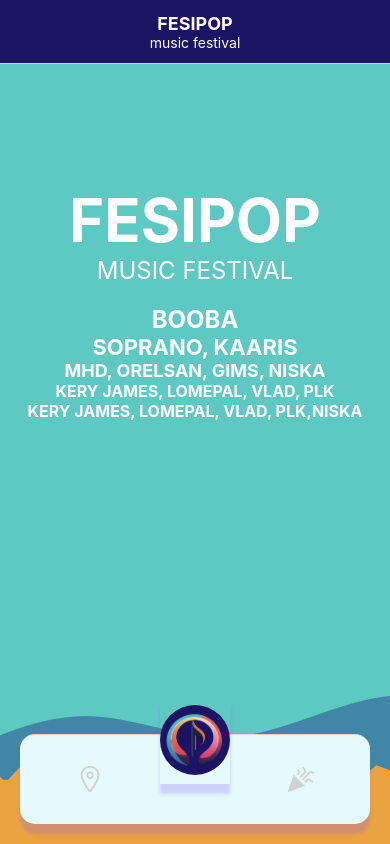
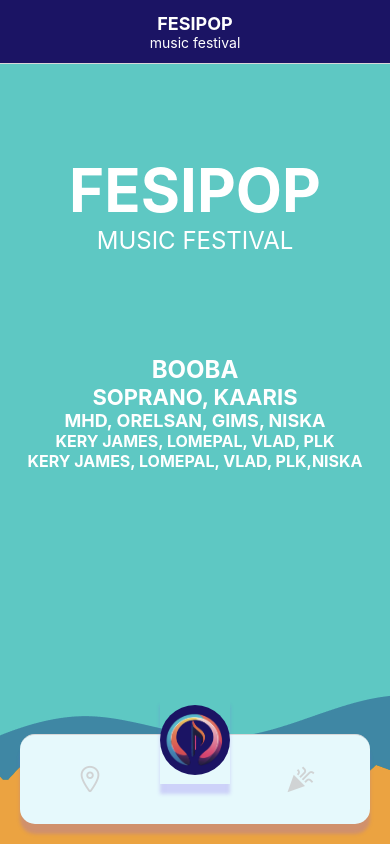
Before and after one commit to Thomasdelecluse/NFS-Mobile, a React Native app: screen /Home in a window 390 px wide. Built offline with nearby package versions, Linux system fonts and the light colour scheme.

Commit message:
feat: add homepage

```diff
--- a/pages/HomeScreen.js
+++ b/pages/HomeScreen.js
@@ -27,7 +27,7 @@
     },
     contentContainer: {
         flexGrow: 1,
-        marginTop:100,
+        marginTop:70,
         alignItems: 'center',
         padding: 20,
     },
@@ -40,7 +40,7 @@
         fontSize: 24,
         fontWeight: '400',
         color: 'white',
-        marginBottom: 20,
+        marginBottom: 100,
     },
     lineText: {
         fontSize: 24,
```
